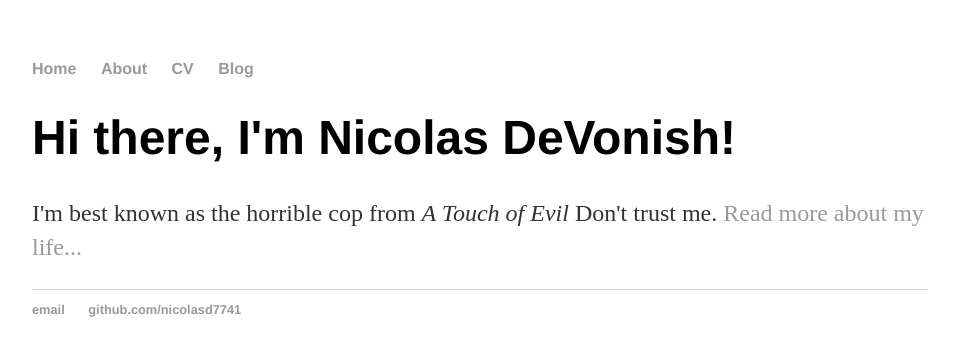
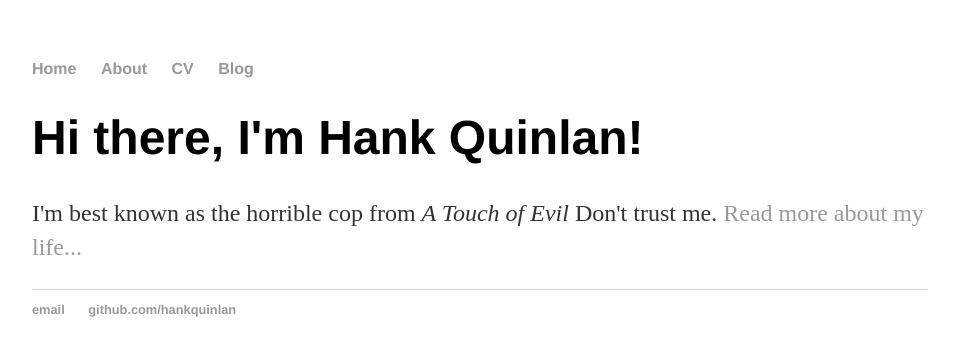
Before and after one commit to nicolasd7741/nicolasd7741.github.io, a Jekyll site: the page built from index.html, in a window 1280 px wide. Shown: the top 356 px of the page, without its empty margins (160-1115 px from the left). Built offline with Jekyll 4.4.1, drawn with Linux system fonts in a browser that asks for light colours.

Commit message:
Update index.html

```diff
--- a/index.html
+++ b/index.html
@@ -1,29 +1,8 @@
-<!DOCTYPE html>
-<html>
-	<head>
-		<title>Nicolas DeVonish, </title>
-		<link rel="stylesheet" type="text/css" href="/css/main.css">
-	</head>
-	<body>
-		<nav>
-    		<ul>
-        		<li><a href="/">Home</a></li>
-	        	<li><a href="/about">About</a></li>
-        		<li><a href="/cv">CV</a></li>
-        		<li><a href="/blog">Blog</a></li>
-    		</ul>
-		</nav>
-		<div class="container">
-    		<div class="blurb">
-        		<h1>Hi there, I'm Nicolas DeVonish!</h1>
-				<p>I'm best known as the horrible cop from <em>A Touch of Evil</em> Don't trust me. <a href="/about">Read more about my life...</a></p>
-    		</div><!-- /.blurb -->
-		</div><!-- /.container -->
-		<footer>
-    		<ul>
-        		<li><a href="mailto:nicolasd7741@afsenyc.org">email</a></li>
-        		<li><a href="https://github.com/nicolasd7741">github.com/nicolasd7741</a></li>
-			</ul>
-		</footer>
-	</body>
-</html>
+---
+layout: default
+title: Hank Quinlan, Horrible Cop
+---
+<div class="blurb">
+	<h1>Hi there, I'm Hank Quinlan!</h1>
+	<p>I'm best known as the horrible cop from <em>A Touch of Evil</em> Don't trust me. <a href="/about">Read more about my life...</a></p>
+</div><!-- /.blurb -->
```
